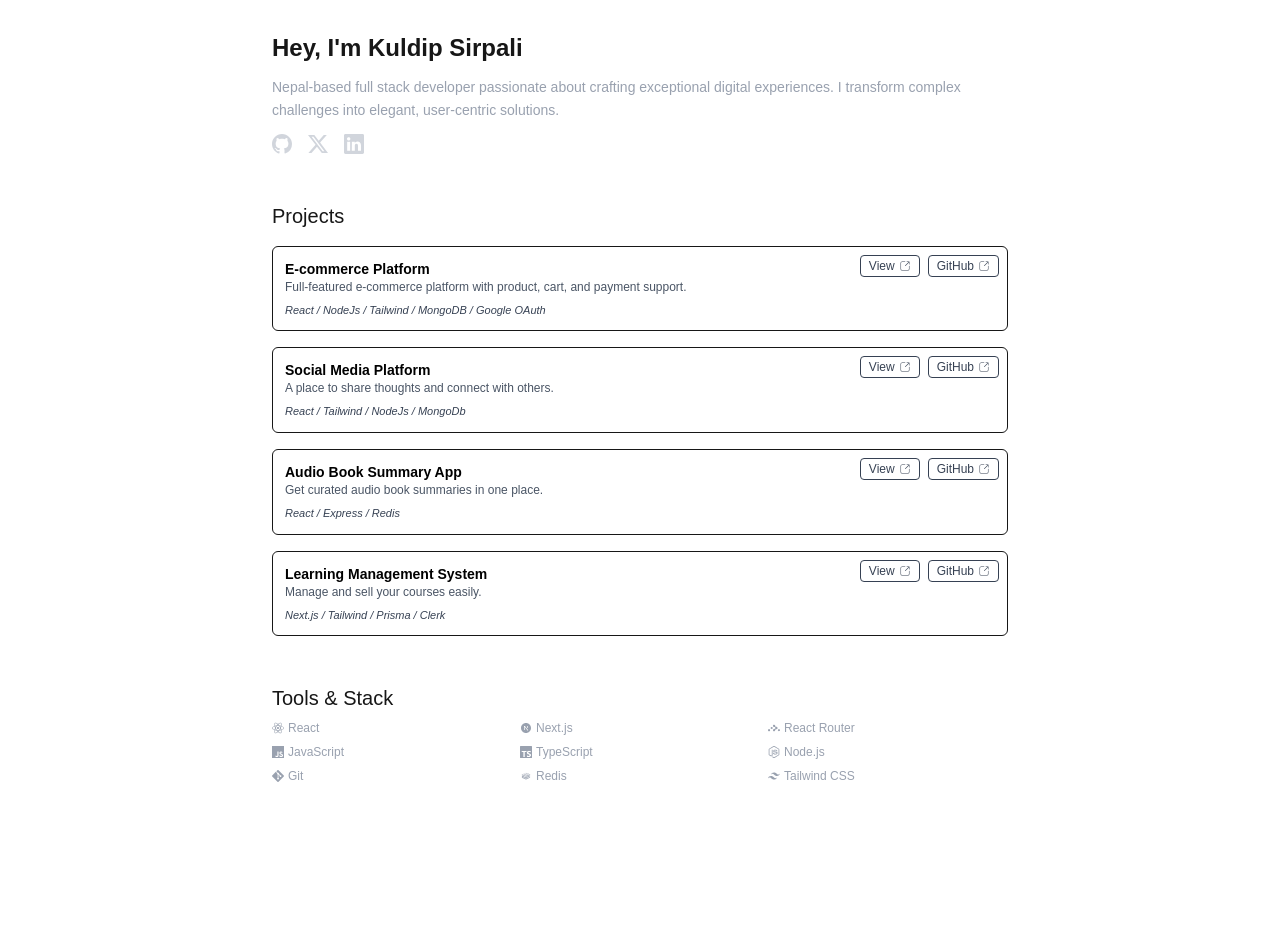
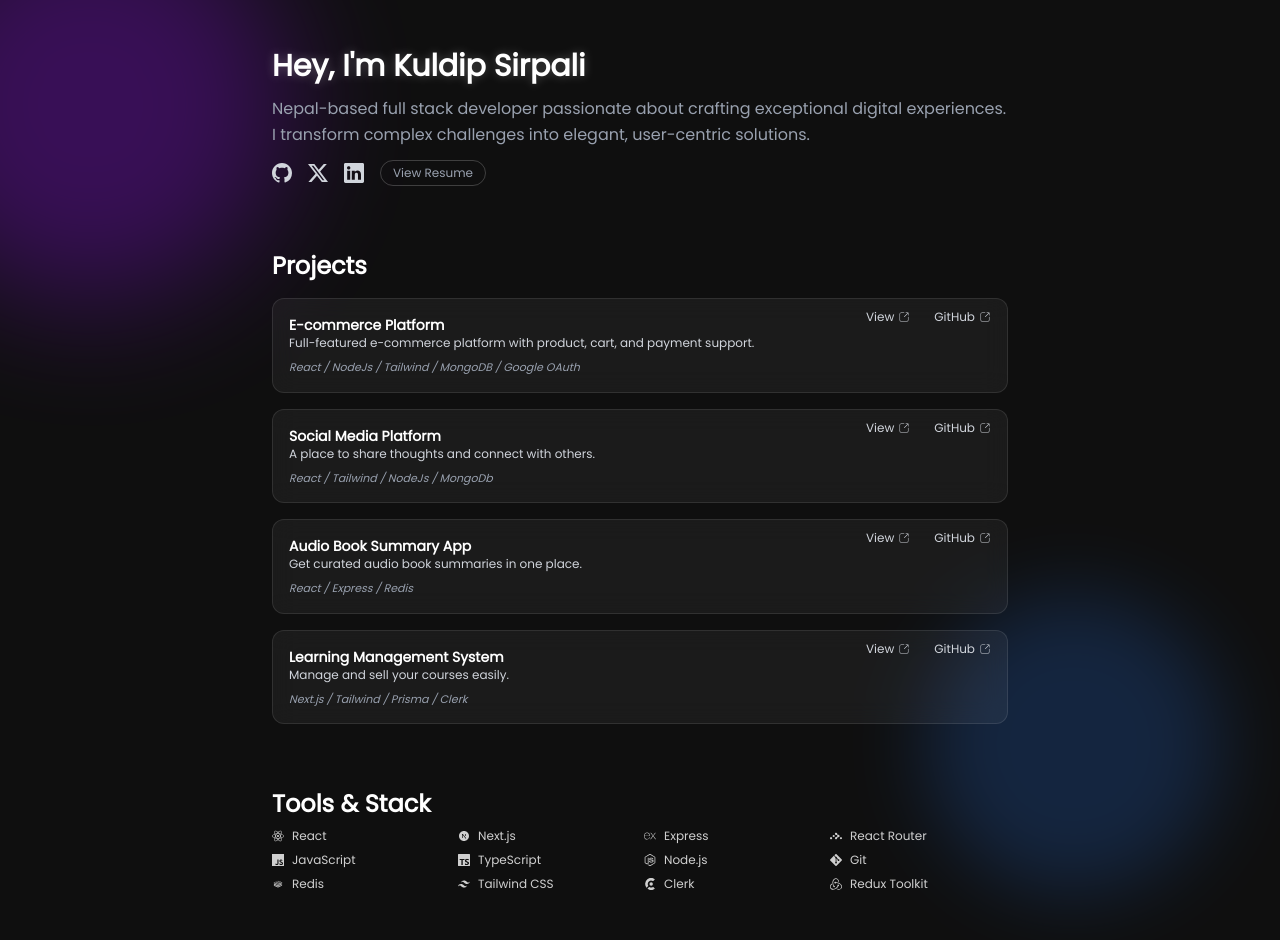
Before and after one commit to Kuldip-Sirpali/portfolio, a Next.js app: page / in a window 1280 px wide. Before the commit the page ends 816 px from the top, so only its background shows below. Built offline with nearby package versions, Linux system fonts and the light colour scheme.

Commit message:
re imagine ui design

```diff
--- a/app/layout.tsx
+++ b/app/layout.tsx
@@ -1,20 +1,14 @@
 import type { Metadata } from "next";
-import { Geist, Geist_Mono } from "next/font/google";
 import "./globals.css";
+import { Poppins } from "next/font/google";
 
-const geistSans = Geist({
-  variable: "--font-geist-sans",
+const poppins = Poppins({
+  weight: "400",
   subsets: ["latin"],
 });
-
-const geistMono = Geist_Mono({
-  variable: "--font-geist-mono",
-  subsets: ["latin"],
-});
-
 export const metadata: Metadata = {
   title: "Portfolio",
-  description: "A professional portfolio website",
+  description: "A professional portfolio website of Kuldip Sirpali",
 };
 
 export default function RootLayout({
@@ -24,11 +18,7 @@ export default function RootLayout({
 }>) {
   return (
     <html lang="en">
-      <body
-        className={`${geistSans.variable} ${geistMono.variable} antialiased`}
-      >
-        {children}
-      </body>
+      <body className={poppins.className}>{children}</body>
     </html>
   );
 }
--- a/app/page.tsx
+++ b/app/page.tsx
@@ -1,5 +1,5 @@
-
 "use client";
+import { motion } from "framer-motion";
 import { BsGithub, BsLinkedin, BsTwitterX } from "react-icons/bs";
 import { RiNextjsFill } from "react-icons/ri";
 import {
@@ -7,13 +7,15 @@ import {
   SiJavascript,
   SiNodedotjs,
   SiReact,
-  SiReactrouter,
   SiTailwindcss,
   SiTypescript,
+  SiReactrouter,
+  SiClerk,
+  SiRedux,
+  SiExpress,
 } from "react-icons/si";
 import { DiRedis } from "react-icons/di";
 import { CiShare1 } from "react-icons/ci";
-import { motion } from "framer-motion";
 
 export default function Home() {
   const projects = [
@@ -69,6 +71,7 @@ export default function Home() {
   const toolsAndTechStacks = [
     { name: "React", icon: SiReact },
     { name: "Next.js", icon: RiNextjsFill },
+    { name: "Express", icon: SiExpress },
     { name: "React Router", icon: SiReactrouter },
     { name: "JavaScript", icon: SiJavascript },
     { name: "TypeScript", icon: SiTypescript },
@@ -76,39 +79,65 @@ export default function Home() {
     { name: "Git", icon: SiGit },
     { name: "Redis", icon: DiRedis },
     { name: "Tailwind CSS", icon: SiTailwindcss },
+    { name: "Clerk", icon: SiClerk },
+    { name: "Redux Toolkit", icon: SiRedux },
   ];
 
   return (
     <motion.main
-      className="px-4 py-8 max-w-3xl mx-auto space-y-12 text-sm"
+      className="relative min-h-screen bg-[#0f0f0f] text-white overflow-hidden py-12"
       initial={{ opacity: 0 }}
       animate={{ opacity: 1 }}
       transition={{ duration: 0.5 }}
     >
+      <motion.div
+        className="absolute w-[400px] h-[400px] bg-purple-600 rounded-full blur-3xl opacity-30 top-[-100px] left-[-100px]"
+        animate={{ x: [0, 20, -20, 0], y: [0, -10, 10, 0] }}
+        transition={{ duration: 10, repeat: Infinity, ease: "easeInOut" }}
+      />
+      <motion.div
+        className="absolute w-[300px] h-[300px] bg-blue-500 rounded-full blur-2xl opacity-20 bottom-[50px] right-[50px]"
+        animate={{ x: [0, -15, 15, 0], y: [0, 10, -10, 0] }}
+        transition={{ duration: 12, repeat: Infinity, ease: "easeInOut" }}
+      />
+
+      <div className="max-w-3xl mx-auto px-4 space-y-16 relative z-10">
         <motion.section
           className="space-y-3"
           initial={{ opacity: 0, y: 20 }}
           animate={{ opacity: 1, y: 0 }}
           transition={{ delay: 0.2 }}
         >
-<h1 className="text-2xl font-semibold">Hey, I&apos;m Kuldip Sirpali</h1>
+          <h1 className="text-3xl font-bold drop-shadow-[0_0_5px_rgba(255,255,255,0.25)]">
+            Hey, I&apos;m Kuldip Sirpali
+          </h1>
           <p className="text-gray-400 leading-relaxed">
-          Nepal-based full stack developer passionate about crafting exceptional
-          digital experiences. I transform complex challenges into elegant,
-          user-centric solutions.
+            Nepal-based full stack developer passionate about crafting
+            exceptional digital experiences. I transform complex challenges into
+            elegant, user-centric solutions.
           </p>
-        <div className="flex gap-4 text-xl text-gray-300">
-          {socialMedias.map(({ icon: Icon, link }, index) => (
+          <div className="flex gap-4 items-center text-xl text-gray-300">
+            {socialMedias.map(({ icon: Icon, link, name }, index) => (
               <a
                 key={index}
                 href={link}
                 target="_blank"
                 rel="noopener noreferrer"
-              aria-label={socialMedias[index].name}
+                aria-label={name}
+                className="hover:text-white transition"
               >
                 <Icon />
               </a>
             ))}
+            <a
+              href={"/resume.pdf"}
+              className="flex items-center gap-1 px-3 py-1 border border-white/20 rounded-full text-xs text-gray-400 hover:bg-white/10 transition"
+              target="_blank"
+              rel="noopener noreferrer"
+              aria-label="Resume"
+            >
+              View Resume
+            </a>
           </div>
         </motion.section>
 
@@ -118,39 +147,43 @@ export default function Home() {
           animate={{ opacity: 1, y: 0 }}
           transition={{ delay: 0.4 }}
         >
-        <h2 className="text-xl font-medium">Projects</h2>
+          <h2 className="text-2xl font-semibold">Projects</h2>
           <div className="grid gap-4">
             {projects.map((project, index) => (
               <motion.div
                 key={index}
-              className="relative p-3 border rounded-md hover:shadow transition-all bg-white"
+                className="relative p-4 border border-white/10 rounded-xl bg-white/5 backdrop-blur-md hover:scale-[1.01] hover:shadow-xl transition-all"
                 initial={{ opacity: 0, y: 20 }}
                 animate={{ opacity: 1, y: 0 }}
                 transition={{ delay: 0.5 + index * 0.1 }}
               >
-              <div className="absolute top-2 right-2 flex gap-2 text-xs">
+                <div className="absolute top-2 right-2 flex gap-2 text-xs text-gray-300">
                   <a
                     href={project.websiteLink}
-                  className="flex items-center gap-1 px-2 py-0.5 border rounded text-gray-700 hover:bg-gray-100"
+                    className="flex items-center gap-1 px-2 py-0.5 rounded hover:bg-white/10"
                     target="_blank"
                     rel="noopener noreferrer"
                   >
                     View <CiShare1 />
                   </a>
+                  {project?.githubLink && (
                     <a
                       href={project.githubLink}
-                  className="flex items-center gap-1 px-2 py-0.5 border rounded text-gray-700 hover:bg-gray-100"
+                      className="flex items-center gap-1 px-2 py-0.5 rounded hover:bg-white/10"
                       target="_blank"
                       rel="noopener noreferrer"
                     >
                       GitHub <CiShare1 />
                     </a>
+                  )}
                 </div>
-              <h3 className="font-semibold text-black text-sm pr-28">
+                <h3 className="font-semibold text-white text-sm pr-28">
                   {project.title}
                 </h3>
-              <p className="text-gray-600 text-xs">{project.description}</p>
-              <p className="text-[11px] text-gray-700 mt-2 italic">{project.stack}</p>
+                <p className="text-gray-300 text-xs">{project.description}</p>
+                <p className="text-[11px] text-gray-400 mt-2 italic">
+                  {project.stack}
+                </p>
               </motion.div>
             ))}
           </div>
@@ -162,16 +195,19 @@ export default function Home() {
           animate={{ opacity: 1, y: 0 }}
           transition={{ delay: 0.6 }}
         >
-        <h3 className="text-xl font-medium">Tools & Stack</h3>
-        <div className="grid grid-cols-2 sm:grid-cols-3 gap-2 text-xs text-gray-400">
+          <h3 className="text-2xl font-semibold">Tools & Stack</h3>
+          <div className="grid grid-cols-2 sm:grid-cols-4 gap-2 text-xs text-white/80">
             {toolsAndTechStacks.map(({ icon: Icon, name }, index) => (
-            <div className="flex items-center gap-1" key={index}>
-              <Icon />
-              {name}
+              <div
+                className="flex items-center gap-2 hover:text-white transition"
+                key={index}
+              >
+                <Icon /> {name}
               </div>
             ))}
           </div>
         </motion.section>
+      </div>
     </motion.main>
   );
 }
```
Lines whose indentation alone changed are shown as unchanged.
